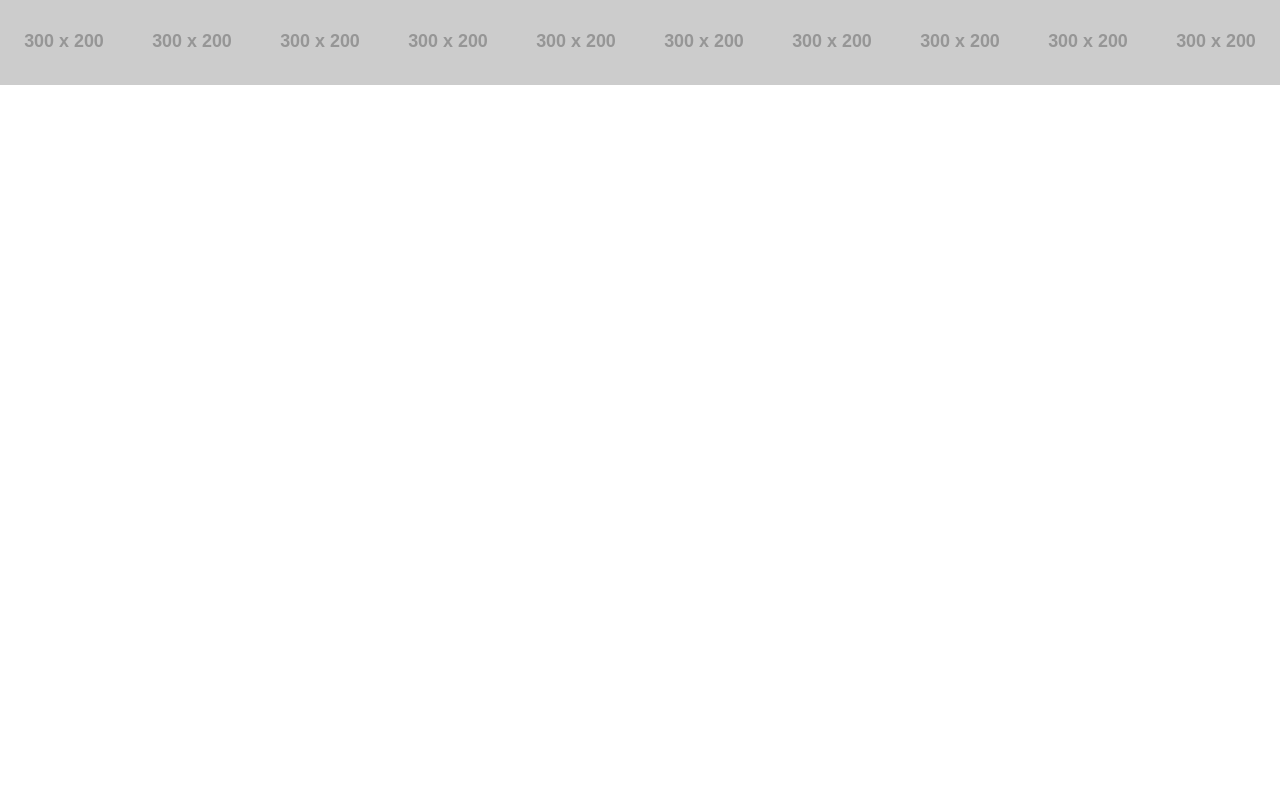
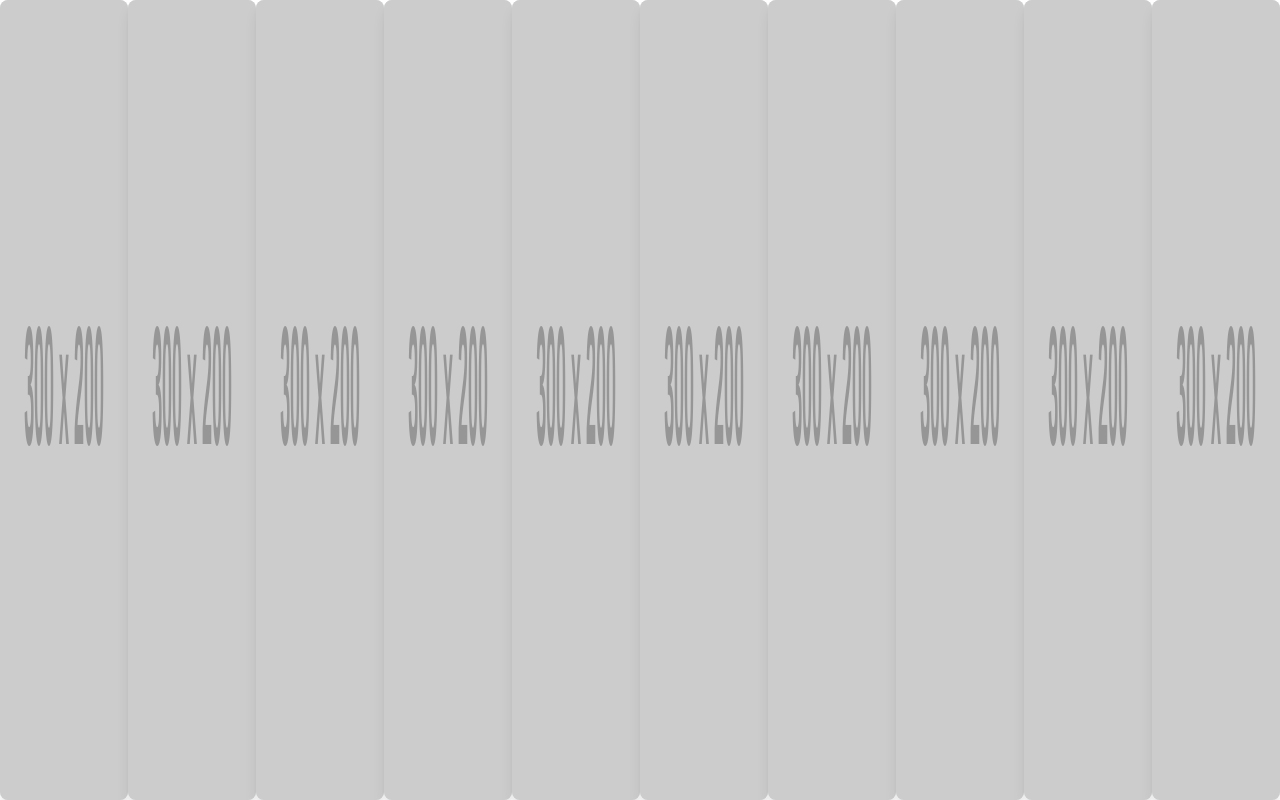
Before and after one commit to Cabbie1337/virtual-berlin-techological-museum, a website: page index.html in a window 1280 px wide. Drawn offline with nearby package versions, Linux system fonts and the light colour scheme; placeholder pictures from the web are drawn by us.

Commit message:
add colo

```diff
--- a/index.html
+++ b/index.html
@@ -96,6 +96,11 @@
 
             // add a image element to the div
             var img = document.createElement('img');
+            // add different colors to the image element
+            img.classList.add('w-full', 'h-full', 'rounded-lg', 'shadow-lg', 'bg-gray-200');
+
+
+            // set the src of the image element
             img.src = 'https://via.placeholder.com/300x200';
             div.appendChild(img);
             document.body.appendChild(div);
```
